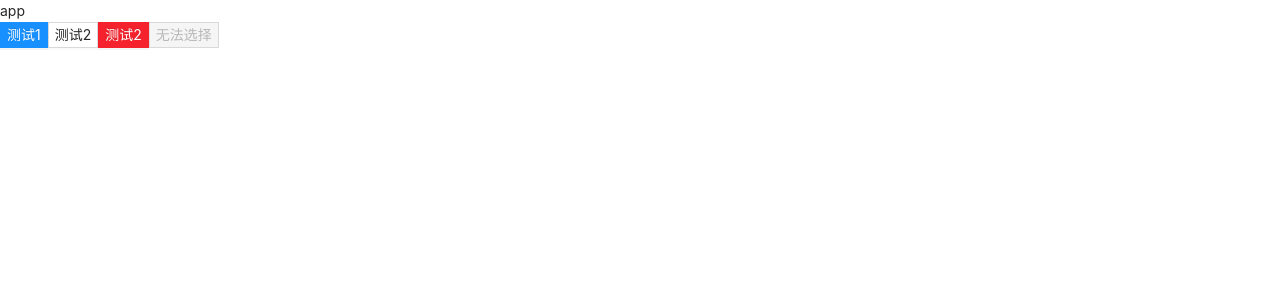
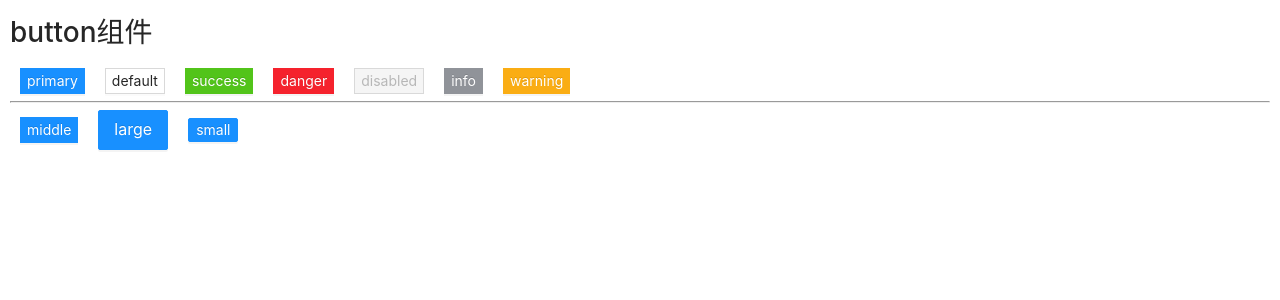
Before and after one commit to qjd-yyds/kke-ui, a Vue app: page / in a window 1280 px wide. Shown: the top 300 px of the page. Built offline with nearby package versions, Linux system fonts and the light colour scheme.

Commit message:
feat: button

```diff
--- a/index.html
+++ b/index.html
@@ -4,7 +4,7 @@
     <meta charset="UTF-8" />
     <link rel="icon" href="/favicon.ico" />
     <meta name="viewport" content="width=device-width, initial-scale=1.0" />
-    <title>Vite App</title>
+    <title>vite</title>
   </head>
   <body>
     <div id="app"></div>
--- a/package.json
+++ b/package.json
@@ -10,6 +10,7 @@
   "dependencies": {
     "@vitejs/plugin-vue-jsx": "^1.3.10",
     "path": "^0.12.7",
+    "qjd-icons-vue": "^1.1.0",
     "vue": "^3.2.25"
   },
   "devDependencies": {
--- a/src/App.tsx
+++ b/src/App.tsx
@@ -1,15 +1,19 @@
-import { defineComponent } from 'vue';
-import { Button } from './components/button/button';
+import { defineComponent,ref } from 'vue';
+import Button from './components/button/demo';
 export const App = defineComponent({
   name: 'App',
   setup() {
+    const test = ref<boolean>(false)
     return () => (
       <div>
-        <div>app</div>
-        <Button type="primary">测试1</Button>
-        <Button >测试2</Button>
-        <Button type='danger'>测试2</Button>
-        <Button type='danger' disabled>无法选择</Button>
+        <div
+          style={{
+            padding: '10px'
+          }}
+        >
+          <h1>button组件</h1>
+          <Button></Button>
+        </div>
       </div>
     );
   }
--- a/src/components/button/button.tsx
+++ b/src/components/button/button.tsx
@@ -18,7 +18,7 @@ export const Button = defineComponent({
   props: buttonType(),
   setup(props, { slots, attrs, emit }) {
     const buttonNodeRef = ref<HTMLElement>(null!);
-    const { prefixCls = 'kke-btn', size, htmlType,disabled } = props;
+    const { prefixCls = 'kke-btn', size, htmlType, disabled } = props;
     const handleClick = (event: Event) => {
       if (disabled) {
         event.preventDefault();
@@ -27,15 +27,18 @@ export const Button = defineComponent({
       emit('click', event);
     };
     const classes = computed(() => {
-      const { type, shape = 'default', ghost, block, danger } = props;
+      const { type, shape = 'default' } = props;
       const pre = prefixCls;
       const sizeClassNameMap = { large: 'lg', small: 'sm', middle: undefined };
+      const sizeCls = size ? sizeClassNameMap[size] || '' : '';
       return {
         [`${pre}`]: true,
-        [`${pre}-${type}`]: type
+        [`${pre}-${type}`]: type,
+        [`${pre}-${sizeCls}`]: sizeCls
       };
     });
     return () => {
+      const { icon = slots.icon?.() } = props;
       const buttonProps = {
         ...attrs,
         disabled,
@@ -46,6 +49,7 @@ export const Button = defineComponent({
       return (
         <Wave>
           <button ref={buttonNodeRef} {...buttonProps} type={htmlType}>
+            {icon}
             {children}
           </button>
         </Wave>
--- a/src/components/button/buttonTypes.ts
+++ b/src/components/button/buttonTypes.ts
@@ -1,11 +1,9 @@
 import type { PropType } from 'vue';
-export type ButtonType = 'link' | 'default' | 'primary' | 'ghost' | 'dashed' | 'text'|'danger';
+export type ButtonType = 'default' | 'primary' | 'text' | 'link' | 'danger' | 'success' | 'info' | "warning";
 
 export type ButtonShape = 'default' | 'circle' | 'round';
 
 export type ButtonHTMLType = 'submit' | 'button' | 'reset';
-
-export type LegacyButtonType = ButtonType | 'danger';
 
 export type SizeType = 'small' | 'middle' | 'large' | undefined;
 
--- /dev/null
+++ b/src/components/button/demo.tsx
@@ -0,0 +1,44 @@
+import Button from '.';
+import { defineComponent, Fragment, CSSProperties } from 'vue';
+
+export default defineComponent({
+  name: 'ButtonDemo',
+  setup() {
+    const ml: CSSProperties = {
+      margin: '0 10px'
+    };
+    return () => (
+      <Fragment>
+        <Button type="primary" style={ml}>
+          primary
+        </Button>
+        <Button style={ml}>default</Button>
+        <Button type="success" style={ml}>
+          success
+        </Button>
+        <Button type="danger" style={ml}>
+          danger
+        </Button>
+        <Button type="danger" disabled style={ml}>
+          disabled
+        </Button>
+        <Button type="info" style={ml}>
+          info
+        </Button>
+        <Button type="warning" style={ml}>
+          warning
+        </Button>
+        <hr />
+        <Button type="primary" size="middle" style={ml}>
+          middle
+        </Button>
+        <Button type="primary" size="large" style={ml}>
+          large
+        </Button>
+        <Button type="primary" size="small" style={ml}>
+          small
+        </Button>
+      </Fragment>
+    );
+  }
+});
--- a/src/components/button/style/index.less
+++ b/src/components/button/style/index.less
@@ -13,4 +13,13 @@
   &-danger {
     .btn-danger();
   }
+  &-success {
+    .btn-success();
+  }
+  &-warning {
+    .btn-warning();
+  }
+  &-info {
+    .btn-info();
+  }
 }
--- a/src/components/button/style/mixin.less
+++ b/src/components/button/style/mixin.less
@@ -1,3 +1,10 @@
+.button-size(@height;@padding-horizontal;@font-size;@border-radius) {
+  @padding-vertical: max((round(((@height - @font-size * @line-height-base) / 2) * 10) / 10) - @border-width-base, 0);
+  height: @height;
+  padding: @padding-vertical @padding-horizontal;
+  font-size: @font-size;
+  border-radius: @border-radius;
+}
 .button-color(@color; @background; @border) {
   color: @color;
   border-color: @border;
@@ -77,6 +84,15 @@
 .btn-danger() {
   .button-variant-primary(@btn-danger-color;@btn-danger-bg;@danger-color-hover;@danger-color-active);
 }
+.btn-success() {
+  .button-variant-primary(@btn-success-color;@btn-success-bg;@success-color-hover;@success-color-active);
+}
+.btn-warning() {
+  .button-variant-primary(@btn-warning-color;@btn-warning-bg;@warning-color-hover;@warning-color-active);
+}
+.btn-info() {
+  .button-variant-primary(@btn-info-color;@btn-info-bg;@info-color-hover;@info-color-active);
+}
 .btn() {
   position: relative;
   display: inline-block;
@@ -101,4 +117,15 @@
       pointer-events: none;
     }
   }
+  &-lg {
+    .button-size(
+      @btn-height-lg; @btn-padding-horizontal-lg; @btn-font-size-lg; @btn-border-radius-base
+    );
+  }
+
+  &-sm {
+    .button-size(
+      @btn-height-sm; @btn-padding-horizontal-sm; @btn-font-size-sm; @btn-border-radius-sm
+    );
+  }
 }
--- a/src/components/style/color/colors.less
+++ b/src/components/style/color/colors.less
@@ -158,5 +158,16 @@
 @gold-9: color(~`colorPalette('@{gold-6}', 9) `);
 @gold-10: color(~`colorPalette('@{gold-6}', 10) `);
 
-@preset-colors: pink, magenta, red, volcano, orange, yellow, gold, cyan, lime, green, blue, geekblue,
-  purple;
+@gray-base: #909399;
+@gray-1: color(~`colorPalette('@{gray-6}', 1) `);
+@gray-2: color(~`colorPalette('@{gray-6}', 2) `);
+@gray-3: color(~`colorPalette('@{gray-6}', 3) `);
+@gray-4: color(~`colorPalette('@{gray-6}', 4) `);
+@gray-5: color(~`colorPalette('@{gray-6}', 5) `);
+@gray-6: @gray-base;
+@gray-7: color(~`colorPalette('@{gray-6}', 7) `);
+@gray-8: color(~`colorPalette('@{gray-6}', 8) `);
+@gray-9: color(~`colorPalette('@{gray-6}', 9) `);
+@gray-10: color(~`colorPalette('@{gray-6}', 10) `);
+
+@preset-colors: pink, magenta, red, volcano, orange, yellow, gold, cyan, lime, green, blue, geekblue, purple;
--- a/src/components/style/default.less
+++ b/src/components/style/default.less
@@ -19,7 +19,21 @@
 @font-variant-base: tabular-nums; // 数字等宽
 @font-feature-settings-base: 'tnum';
 @font-size-base: 14px;
+@font-size-lg: @font-size-base + 2px;
+@font-size-sm: 12px;
 @heading-color: fade(@black, 85%);
+
+// vertical paddings
+@padding-lg: 24px; // containers
+@padding-md: 16px; // small containers and buttons
+@padding-sm: 12px; // Form controls and items
+@padding-xs: 8px; // small items
+@padding-xss: 4px; // more small
+
+// height rules
+@height-base: 32px;
+@height-lg: 40px;
+@height-sm: 24px;
 
 // -------- Colors -----------
 // >>> Primary
@@ -27,11 +41,30 @@
 @primary-color-hover: color(~`colorPalette('@{primary-color}', 5) `);
 @primary-color-active: color(~`colorPalette('@{primary-color}', 7) `);
 @primary-color-outline: fade(@primary-color, @outline-fade);
+
 // >>> Danger
 @danger-color: @red-6;
 @danger-color-hover: color(~`colorPalette('@{danger-color}', 5) `);
 @danger-color-active: color(~`colorPalette('@{danger-color}', 7) `);
 @danger-color-outline: fade(@danger-color, @outline-fade);
+
+// >>> Success
+@success-color: @green-base;
+@success-color-hover: color(~`colorPalette('@{success-color}', 5) `);
+@success-color-active: color(~`colorPalette('@{success-color}', 7) `);
+@success-color-outline: fade(@success-color, @outline-fade);
+
+// >>> warning
+@warning-color: @gold-base;
+@warning-color-hover: color(~`colorPalette('@{warning-color}', 5) `);
+@warning-color-active: color(~`colorPalette('@{warning-color}', 7) `);
+@warning-color-outline: fade(@warning-color, @outline-fade);
+
+// >>> info
+@info-color: @gray-base;
+@info-color-hover: color(~`colorPalette('@{info-color}', 5) `);
+@info-color-active: color(~`colorPalette('@{info-color}', 7) `);
+@info-color-outline: fade(@info-color, @outline-fade);
 
 // >>> Error
 @normal-color: #d9d9d9;
@@ -85,6 +118,9 @@
 @btn-border-width: @border-width-base;
 @btn-border-style: @border-style-base;
 @btn-shadow: 0 2px 0 rgba(0, 0, 0, 0.015);
+@btn-height-base: @height-base;
+@btn-height-lg: @height-lg;
+@btn-height-sm: @height-sm;
 
 @btn-primary-color: #fff;
 @btn-primary-bg: @primary-color;
@@ -98,10 +134,28 @@
 @btn-danger-bg: @danger-color;
 @btn-danger-shadow: 0 2px 0 rgba(0, 0, 0, 0.045);
 
+@btn-success-color: #fff;
+@btn-success-bg: @success-color;
+@btn-success-shadow: 0 2px 0 rgba(0, 0, 0, 0.045);
+
+@btn-warning-color: #fff;
+@btn-warning-bg: @warning-color;
+@btn-warning-shadow: 0 2px 0 rgba(0, 0, 0, 0.045);
+
+@btn-info-color: #fff;
+@btn-info-bg: @info-color;
+@btn-info-shadow: 0 2px 0 rgba(0, 0, 0, 0.045);
+
 @btn-disable-color: @disabled-color;
 @btn-disable-bg: @disabled-bg;
 @btn-disable-border: @border-color-base;
 
+@btn-font-size-lg: @font-size-lg;
+@btn-font-size-sm: @font-size-base;
+@btn-padding-horizontal-base: @padding-md - 1px;
+@btn-padding-horizontal-lg: @btn-padding-horizontal-base;
+@btn-padding-horizontal-sm: @padding-xs - 1px;
+
 // Motion
 // ---
 @wave-animation-width: 6px;
--- a/src/env.d.ts
+++ b/src/env.d.ts
@@ -1,8 +1,8 @@
 /// <reference types="vite/client" />
 
 declare module '*.vue' {
-  import type { DefineComponent } from 'vue'
+  import type { DefineComponent } from 'vue';
   // eslint-disable-next-line @typescript-eslint/no-explicit-any, @typescript-eslint/ban-types
-  const component: DefineComponent<{}, {}, any>
-  export default component
+  const component: DefineComponent<{}, {}, any>;
+  export default component;
 }
```
Also changed, not shown: 1 other file (tests, documents, lock files or other folders).
